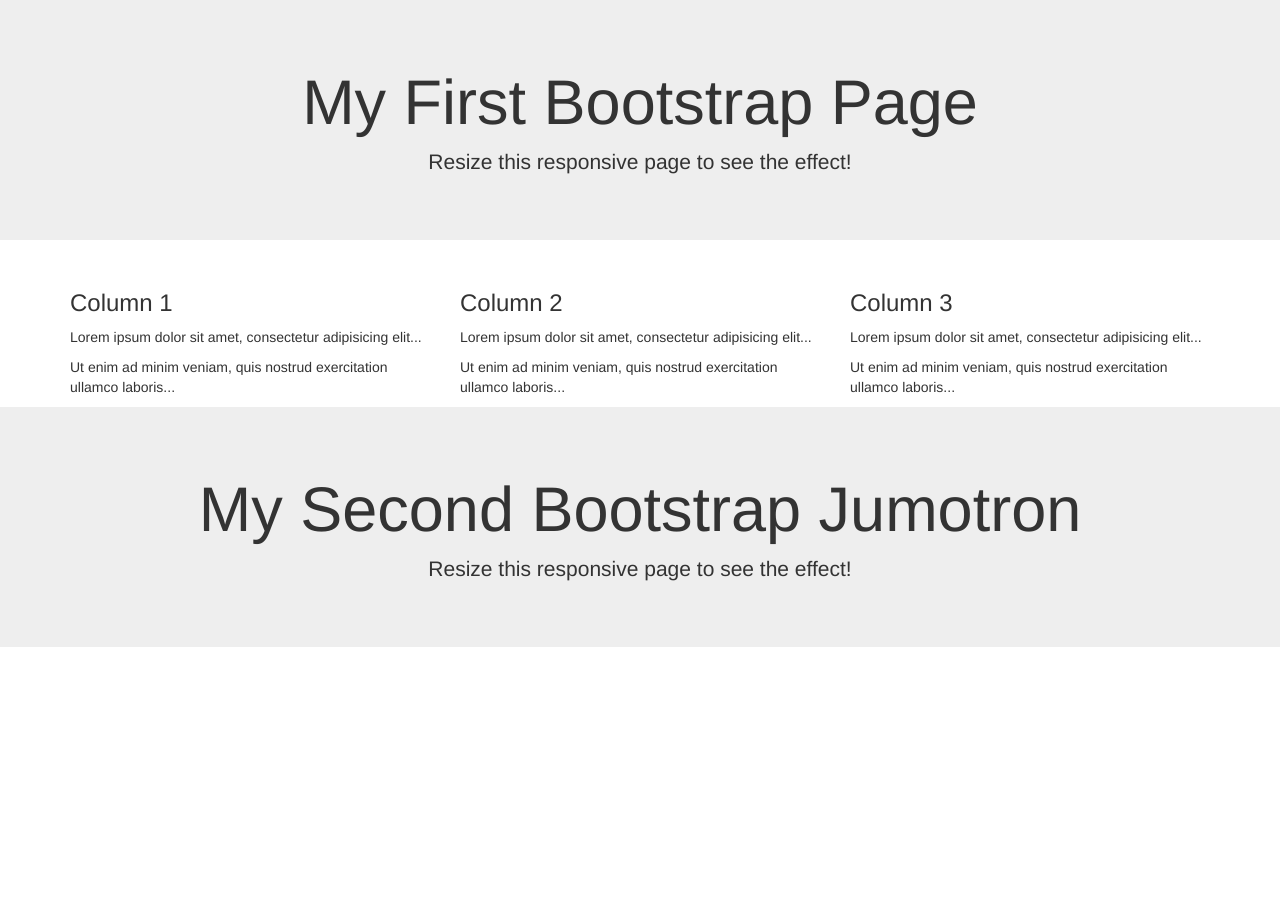
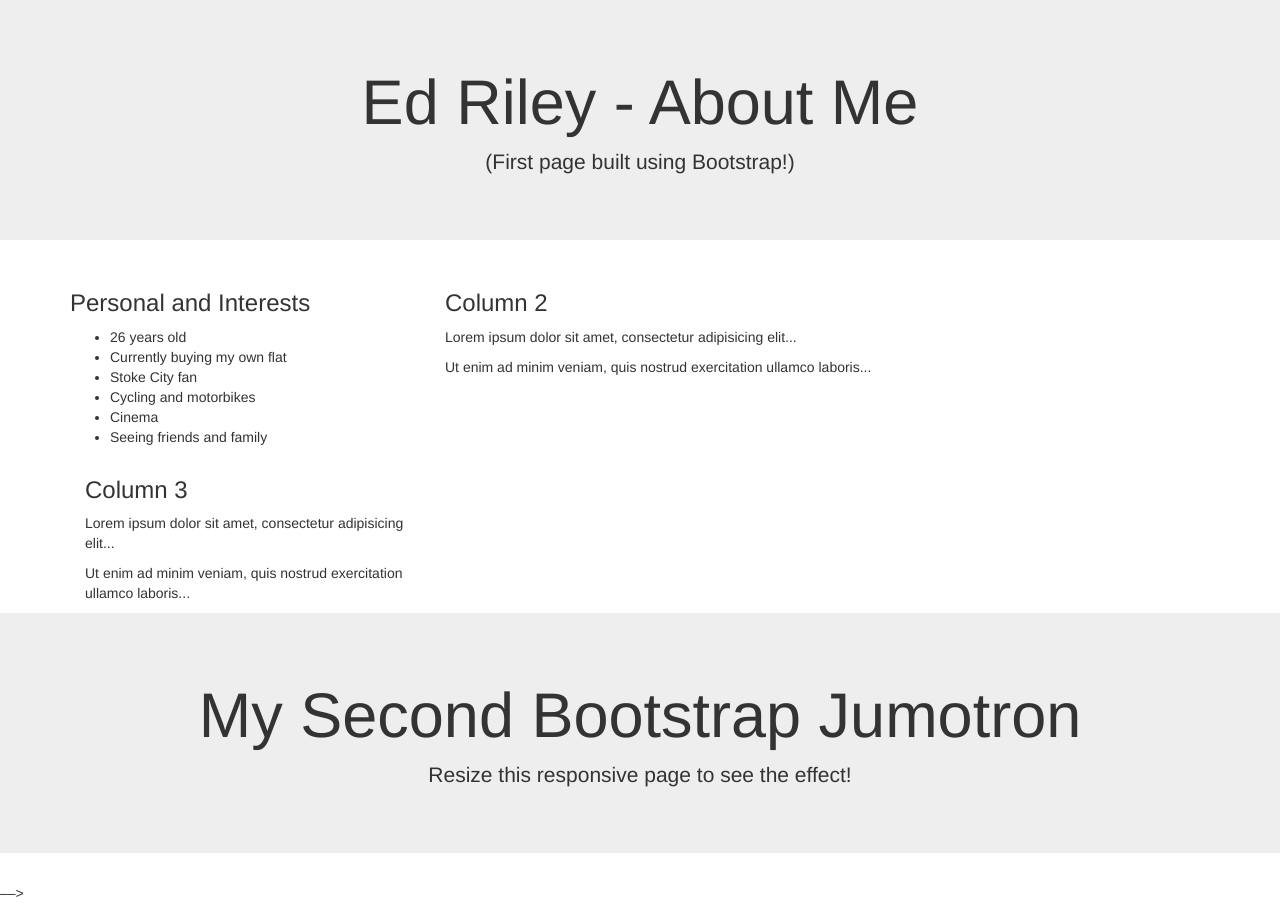
Before and after one commit to EJR21/EJR21.github.io, a plain HTML site: page index.html in a window 1280 px wide. Before the commit the page ends 800 px from the top, so only its background shows below. Drawn offline with nearby package versions, Linux system fonts and the light colour scheme.

Commit message:
Update index.html

```diff
--- a/index.html
+++ b/index.html
@@ -1,7 +1,7 @@
 <!DOCTYPE html>
 <html>
 <head>
-  <title>Bootstrap Example</title>
+  <title>Ed Riley</title>
   <meta charset="utf-8">
   <meta name="viewport" content="width=device-width, initial-scale=1">
   <link rel="stylesheet" href="https://maxcdn.bootstrapcdn.com/bootstrap/3.3.7/css/bootstrap.min.css">
@@ -11,18 +11,24 @@
 <body>
 
 <div class="jumbotron text-center">
-  <h1>My First Bootstrap Page</h1>
-  <p>Resize this responsive page to see the effect!</p>
+  <h1>Ed Riley - About Me</h1>
+  <p>(First page built using Bootstrap!)</p>
 </div>
 
 <div class="container">
   <div class="row">
     <div class="col-sm-4">
-      <h3>Column 1</h3>
-      <p>Lorem ipsum dolor sit amet, consectetur adipisicing elit...</p>
-      <p>Ut enim ad minim veniam, quis nostrud exercitation ullamco laboris...</p>
+      <h3>Personal and Interests</h3>
+      <ul>
+        <li>26 years old</li>
+        <li>Currently buying my own flat</li>
+        <li>Stoke City fan</li>
+        <li>Cycling and motorbikes</li>
+        <li>Cinema</li>
+        <li>Seeing friends and family</li>
+      </ul>
     </div>
-    <div class="col-sm-4">
+    <!––<div class="col-sm-4">
       <h3>Column 2</h3>
       <p>Lorem ipsum dolor sit amet, consectetur adipisicing elit...</p>
       <p>Ut enim ad minim veniam, quis nostrud exercitation ullamco laboris...</p>
@@ -38,7 +44,7 @@
 <div class="jumbotron text-centerTwo">
   <h1 style="text-align:center">My Second Bootstrap Jumotron</h1>
   <p style="text-align:center">Resize this responsive page to see the effect!</p>
-</div>
+</div>––>
 
 </body>
 </html>
```
